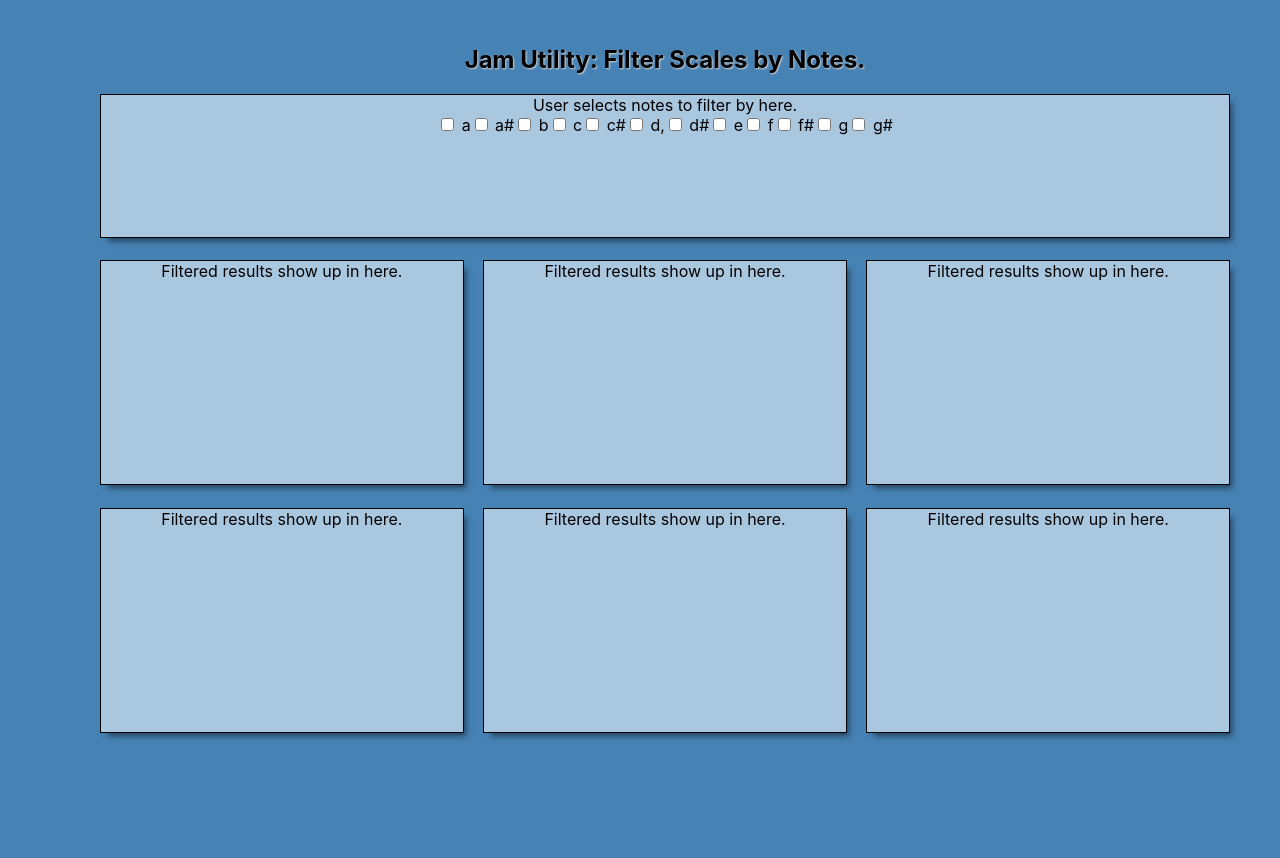
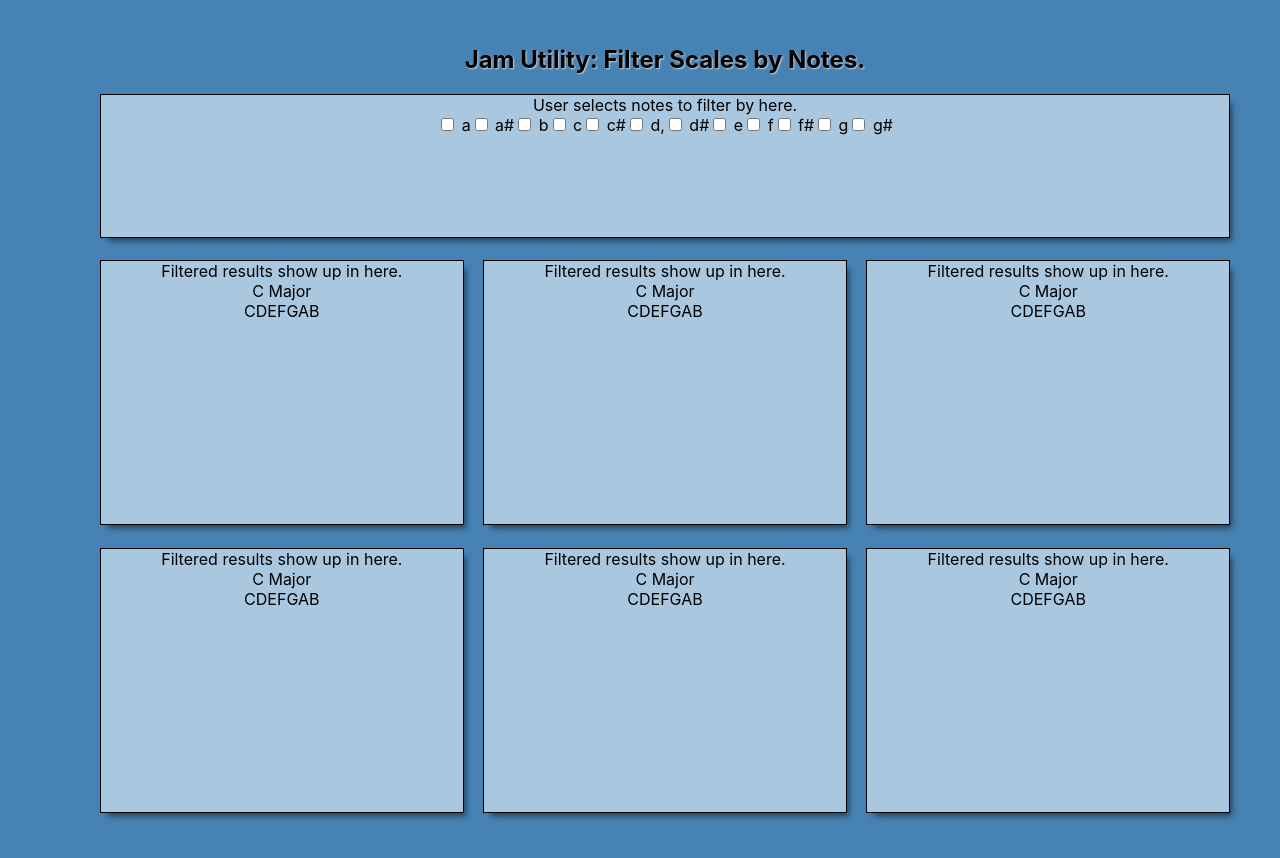
Before and after one commit to zhanknight/jam-utility, a React (Create React App) app: page / in a window 1280 px wide. Shown: the top 858 px of the page. Before the commit the page ends 831 px from the top, so only its background shows below. Built offline with nearby package versions, Linux system fonts and the light colour scheme.

Commit message:
Create separate scales data, minor layout adjustments

```diff
--- a/src/App.css
+++ b/src/App.css
@@ -8,7 +8,7 @@ body {
   padding: 25px 50px 75px 100px;
 }
 
-.App-container {
+.App-toolbar {
   display: flex;
   flex-wrap: wrap;
   justify-content: space-between;
@@ -40,3 +40,9 @@ body {
 .App-title {
   text-shadow:1px 1px 2px rgb(209, 209, 209);
 }
+
+.App-results {
+  display: flex;
+  flex-wrap: wrap;
+  justify-content: space-between;
+}
--- a/src/App.js
+++ b/src/App.js
@@ -7,10 +7,12 @@ function App() {
   return (
     <div className="App">
       <h2 className="App-title">Jam Utility: Filter Scales by Notes. </h2>
-    <div className="App-container">
+    <div className="App-toolbar">
     <div className="App-selectorbar"> User selects notes to filter by here.<br />
     <Checkboxes />
     </div>
+    </div>
+    <div className="App-results">
     <Resultbox />
     <Resultbox />
     <Resultbox />
@@ -23,3 +25,6 @@ function App() {
 }
 
 export default App;
+
+// implement checkbox functionality next
+// checked items filter the separate scales array and then map those to resultboxes in the results div
--- a/src/Resultbox.js
+++ b/src/Resultbox.js
@@ -1,7 +1,13 @@
+import {scaleData} from './Scales.js'
+
 function Resultbox() {
 
+
     return (
-        <div class="App-item"> Filtered results show up in here. </div>
+        <div class="App-item"> Filtered results show up in here. <br />
+        {scaleData[0].scale}<br />
+        {scaleData[0].notes}<br />
+        </div>
 
     )
 }
--- /dev/null
+++ b/src/Scales.js
@@ -0,0 +1,23 @@
+// This will be our giant array of scales objects, just test data for now
+
+export const scaleData = [
+    {
+        "id": "1",
+        "scale": "C Major",
+        "root": "C",
+        "type": "Major",
+        "notes": [
+            "C", "D", "E", "F", "G", "A", "B"
+        ]
+    },
+    {
+        "id": "2",
+        "scale": "D Major",
+        "root": "D",
+        "type": "Major",
+        "notes": [
+            "C", "D", "E", "F", "G", "A", "B"
+        ]
+    },
+
+                    ];
```
